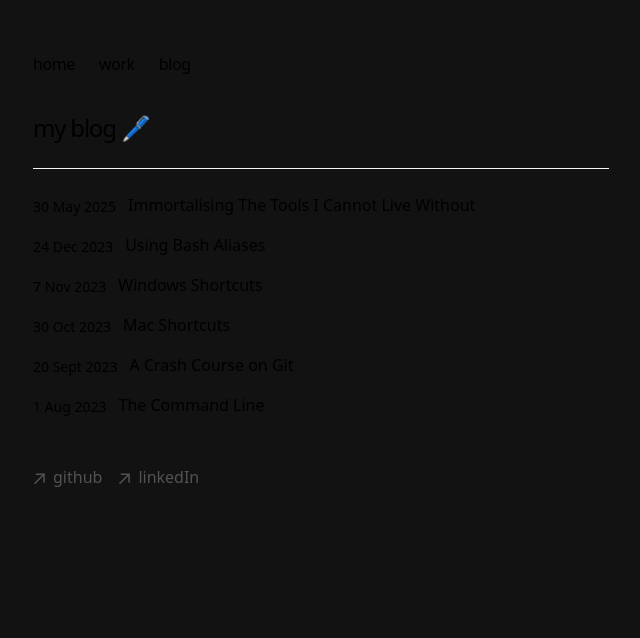
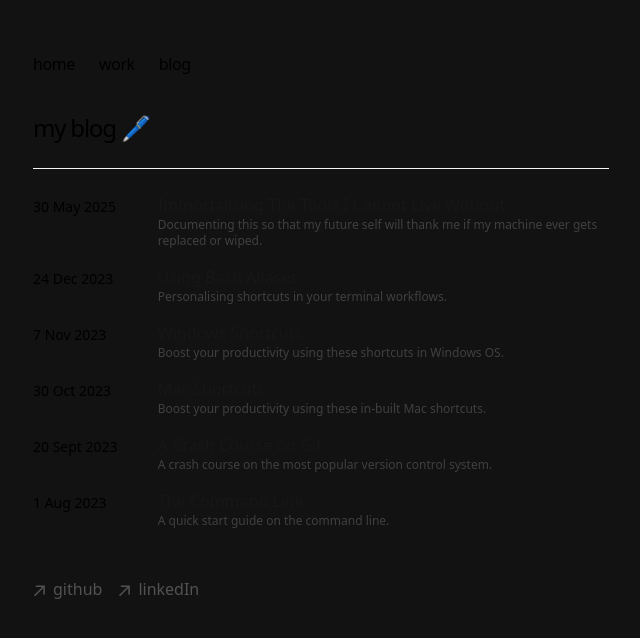
Before and after one commit to chensxb97/chensxb97.github.io, a Next.js app: page /blog in a window 1280 px wide. Shown: the top 638 px of the page, without its empty margins (319-959 px from the left). Built offline with nearby package versions, Linux system fonts and the light colour scheme.

Commit message:
revamp blog layout

```diff
--- a/app/blog/posts/windows-shortcuts.mdx
+++ b/app/blog/posts/windows-shortcuts.mdx
@@ -1,7 +1,7 @@
 ---
 title: Windows Shortcuts
 publishedAt: '2023-11-07'
-summary: 'Take advantage of these in-built Windows shortcuts to boost your productivity'
+summary: 'Boost your productivity using these shortcuts in Windows OS.'
 ---
 *Please refer to this [post](/blog/mac-shortcuts) if you are a Mac user.*
 
--- a/app/components/posts.tsx
+++ b/app/components/posts.tsx
@@ -21,13 +21,18 @@ export function BlogPosts() {
             className="flex flex-col space-y-1 mb-4"
             href={`/blog/${post.slug}`}
           >
-            <div className="w-full flex flex-col md:flex-row space-x-0 md:space-x-3">
-              <p className="text-sm dark:text-neutral-400 mt-1">
+            <div className="w-full flex flex-col md:flex-row md:space-x-3 space-y-1 md:space-y-0">
+              <p className="md:w-1/4 text-sm dark:text-neutral-400 mt-1">
                 {formatDate(post.metadata.publishedAt, false)}
               </p>
-              <p className="text-md dark:text-neutral-100">
-                {post.metadata.title}
-              </p>
+              <div className="w-full">
+                <p className="text-l font-medium text-neutral-900 dark:text-neutral-100">
+                  {post.metadata.title}
+                </p>
+                <p className="text-xs text-neutral-700 dark:text-neutral-300">
+                  {post.metadata.summary}
+                </p>
+              </div>
             </div>
           </Link>
         ))}
```
